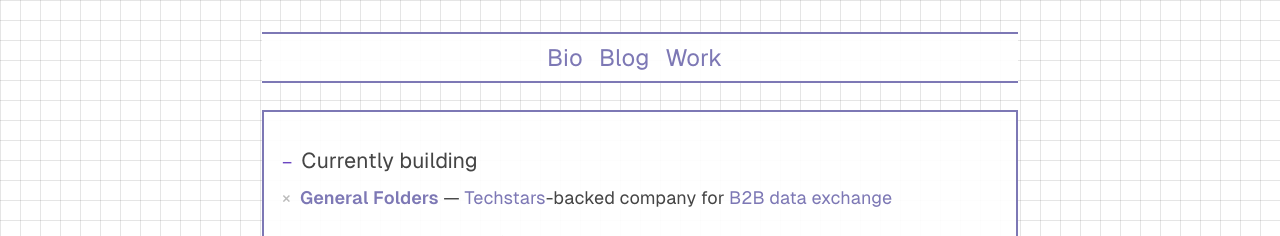
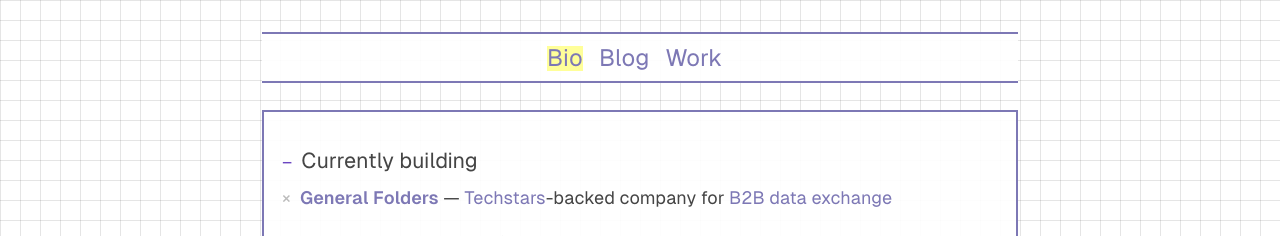
Before and after one commit to djpardis/djpardis.github.io, a Jekyll site: the page built from index.md, in a window 1280 px wide. Shown: the top 236 px of the page. Built offline with Jekyll 4.4.1, drawn with Linux system fonts in a browser that asks for light colours; a style sheet for code colours, icons or effects is not loaded.

Commit message:
Fix Bio navigation active state

```diff
--- a/_layouts/default.html
+++ b/_layouts/default.html
@@ -15,7 +15,7 @@
             <center>
               {% for node in site.pages_list %}
                 {% assign is_active = false %}
-                {% if page.title == node[0] %}
+                {% if page.title contains node[0] or page.title == node[0] %}
                   {% assign is_active = true %}
                 {% elsif node[0] == 'Blog' and page.layout == 'post' %}
                   {% assign is_active = true %}
```
